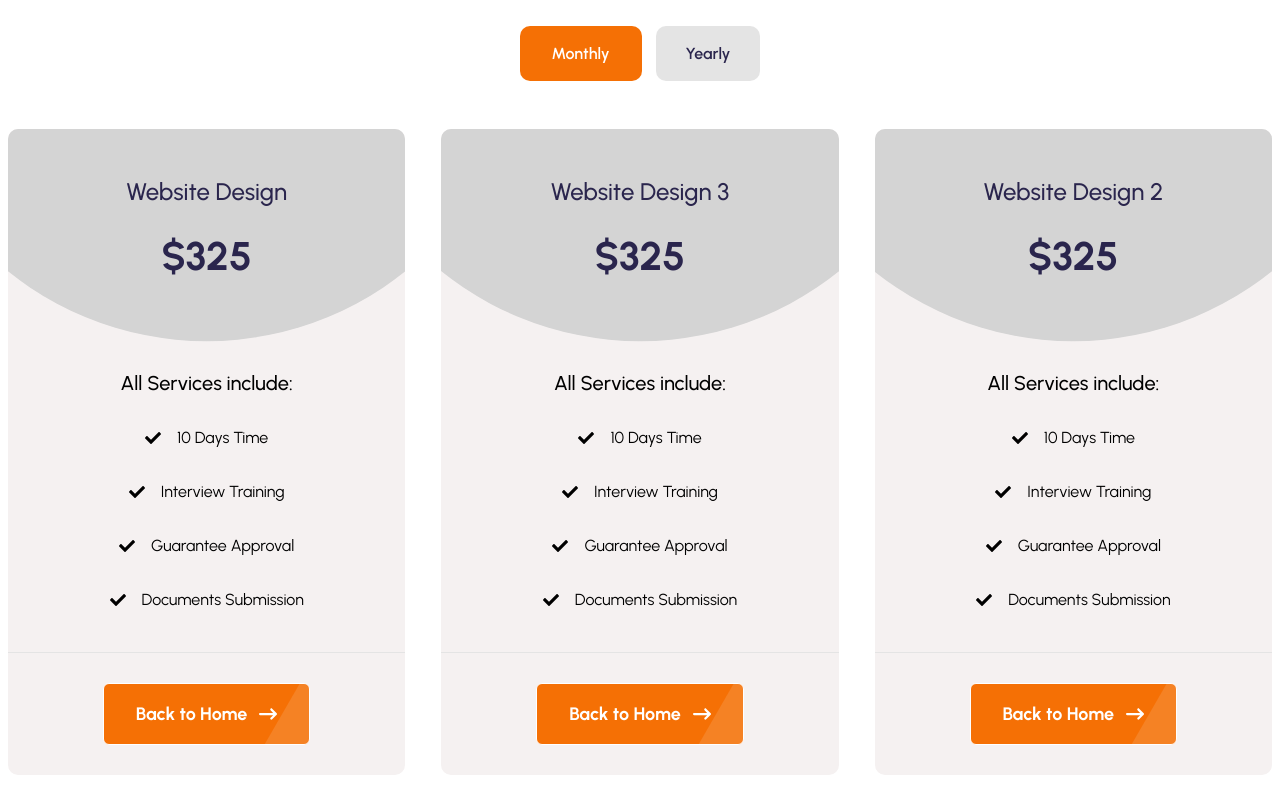
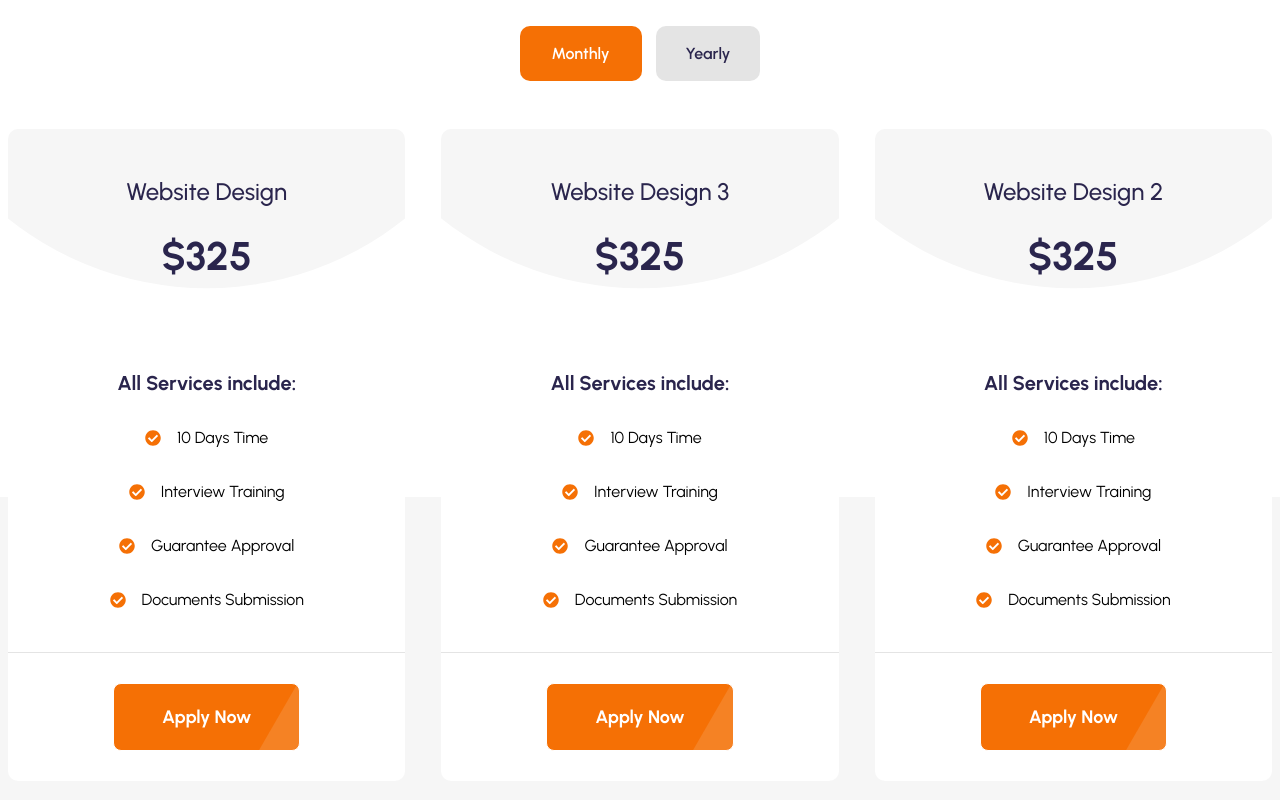
Before and after one commit to Mohammad-Nadil/ebt-eduact, a React (Vite) app: page /pricing in a window 1280 px wide. Shown: the part 380-1180 px from the top of the page. Built offline with nearby package versions, Linux system fonts and the light colour scheme.

Commit message:
pricing page modify

```diff
--- a/src/pages/Pricing.jsx
+++ b/src/pages/Pricing.jsx
@@ -1,11 +1,10 @@
 import React, { useState } from "react";
 import Container from "../components/Container";
-import pricecard from "../../public/images/price-highlighted.png";
 import { AiOutlineCheck } from "react-icons/ai";
-import arrow from "../../public/images/arrow.png";
 import { useTheme } from "../context/ThemeContext";
 import { FaCheck } from "react-icons/fa";
 import { FaArrowRightLong } from "react-icons/fa6";
+import { FaCheckCircle } from "react-icons/fa";
 
 const Pricing = () => {
   const [billing, setBilling] = useState("monthly");
@@ -16,28 +15,30 @@ const Pricing = () => {
     {
       title: "Website Design",
       monthly: "$325",
-      yearly: "$3000",
+      yearly: "$3900",
       popular: false,
     },
     {
       title: "Website Design 3",
       monthly: "$325",
-      yearly: "$3000",
+      yearly: "$3900",
       popular: true,
     },
     {
       title: "Website Design 2",
       monthly: "$325",
-      yearly: "$3000",
+      yearly: "$3900",
       popular: false,
     },
   ];
 
   return (
     <section
-      className={` ${theme === "light" ? " bg-white" : "bg-primaryDark"}`}
+      className={` ${theme === "light" ? " bg-white" : "bg-primaryDark"}
+      relative after:w-full after:h-101 after:bg-[#F6F6F6] after:absolute after:bottom-0 after:-z-10 z-0 after:hidden after:md:block
+      `}
     >
-      <div></div>
+
       <Container>
         <div className="py-30">
           <div className="mx-auto hedding text-center max-w-118">
@@ -76,7 +77,7 @@ const Pricing = () => {
            {plans.map((plan, index) => (
             <div
                 key={index}
-              className={`pt-12.5 pb-7.5 drop-shadow-[0px 0px 60px rgba(0, 0, 0, 0.706)] bg-[#f5f1f1] text-center rounded-[10px] relative after:w-[160%] after:aspect-square  after:absolute after:top-0 after:left-1/2 after:-translate-x-1/2 after:rounded-full after:-translate-y-8/12 after:bg-neutral-300  group hover:after:bg-secondary after:-z-10 z-0 overflow-hidden after:duration-300  items-center `}
+              className={`pt-12.5 pb-7.5 shadow-[0px 0px 60px  #0000000] bg-[#FFFFFF] text-center rounded-[10px] relative after:w-[160%] after:aspect-square  after:absolute after:top-0 after:left-1/2 after:-translate-x-1/2 after:rounded-full after:-translate-y-9/12 after:bg-[#F6F6F6]  group hover:after:bg-secondary after:-z-10 z-0 overflow-hidden after:duration-300  items-center `}
             >
               <div className=" text-primaryText group-hover:text-white duration-300">
                 <h3
@@ -87,12 +88,12 @@ const Pricing = () => {
                 <p
                   className={`mb-22.5 font-urbanist font-bold text-[40px] leading-11.75 `}
                 >
-                  {  plan.monthly}
+                  { billing === "monthly" ? plan.monthly : plan.yearly}
                 </p>
               </div>
-              <div className="flex flex-col gap-7.5 pb-10 border-b border-[#E4E4E4]">
+              <div className=" pricing-card flex flex-col gap-7.5 pb-10 border-b border-[#E4E4E4]">
                 <h4
-                  className={`font-urbanist font-medium text-[20px] leading-6.5 text-[#000000]`}
+                  className={`font-urbanist font-bold text-[20px] leading-6.5 text-[#2A254D]`}
                 >
                   All Services include:
                 </h4>
@@ -100,33 +101,32 @@ const Pricing = () => {
                   className="flex  items-center justify-center gap-4
                     "
                 >
-                  <FaCheck /> <p>10 Days Time</p>
+                  <FaCheckCircle className="text-[#F57005]" /> <p>10 Days Time</p>
                 </div>
                 <div
                   className="flex  items-center justify-center gap-4
                     "
                 >
-                  <FaCheck /> <p>Interview Training</p>
+                  <FaCheckCircle className="text-[#F57005]" /> <p>Interview Training</p>
                 </div>
                 <div
                   className="flex  items-center justify-center gap-4
                     "
                 >
-                  <FaCheck />
+                  <FaCheckCircle className="text-[#F57005]" />
                   <p>Guarantee Approval</p>
                 </div>
                 <div
                   className="flex  items-center justify-center gap-4
                     "
                 >
-                  <FaCheck />
+                  <FaCheckCircle className="text-[#F57005]" />
                   <p>Documents Submission</p>
                 </div>
               </div>
               <div className="btn pt-7.5 ">
-                <button className="text-base font-urbanist font-bold text-[18px]  text-white sm:text-lg flex items-center gap-x-3 py-2 sm:py-4 px-5 sm:px-8 rounded-md bg-none bg-secondary  duration-300 relative after:w-1/5 after:h-[200%] after:bg-[#F6F5F521] z-0 after:-z-10  after:absolute after:top-0 after:right-0 overflow-hidden after:rotate-30 hover:cursor-pointer hover:after:h-[500%] hover:after:rotate-0 hover:after:w-full after:duration-300 hover:after:-top-10 border mx-auto  ">
-                  <p>Back to Home</p>
-                  <FaArrowRightLong />
+                <button className="text-base font-urbanist font-bold text-[18px]  text-white sm:text-lg  gap-x-3 py-2 sm:py-4.75 px-5 sm:px-12 rounded-lg bg-none bg-secondary  duration-300 relative after:w-1/5 after:h-[200%] after:bg-[#F6F5F521] z-0 after:-z-10  after:absolute after:top-0 after:right-0 overflow-hidden after:rotate-30 group-hover:cursor-pointer group-hover:after:h-[500%] group-hover:after:rotate-0 group-hover:after:w-full after:duration-300 group-hover:after:-top-10 border mx-auto  ">
+                  <p>Apply Now</p>
                 </button>
               </div>
             </div>))}
```
